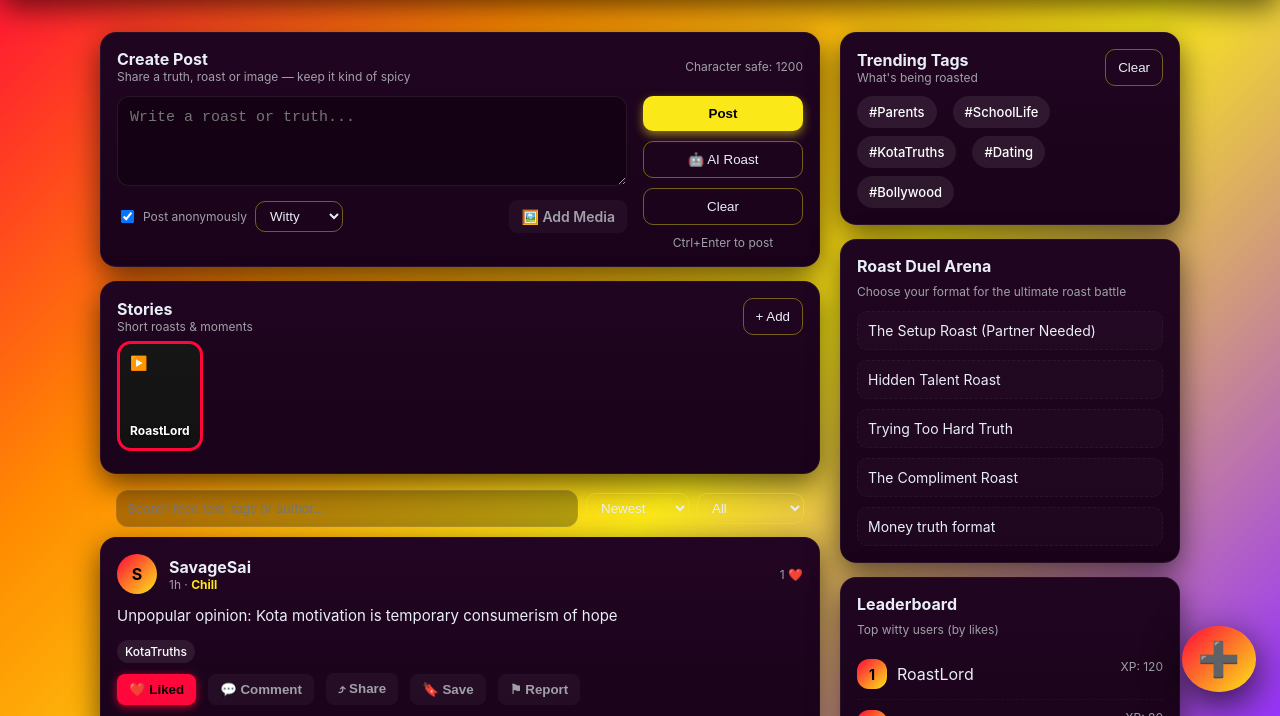
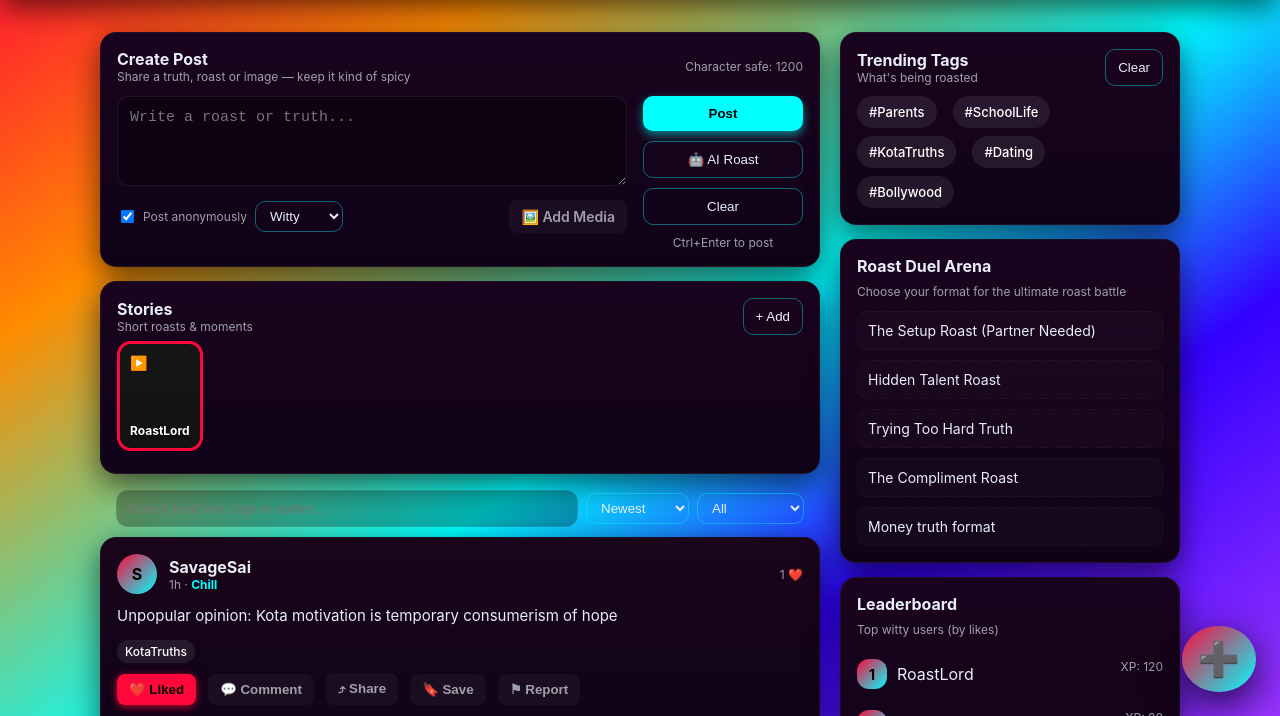
Before and after one commit to avikamat/bharatroasttest, a plain HTML site: page index.html in a window 1280 px wide. Shown: the part 84-800 px from the top of the page. Drawn offline with Linux system fonts and the light colour scheme.

Commit message:
Update index.html

```diff
--- a/index.html
+++ b/index.html
@@ -8,17 +8,17 @@
 <link rel="manifest" href="site.webmanifest">
 <style>
   /* ---------------------------
-     Base theme & utilities (Multi-Colored Hot Theme)
+     Base theme & utilities (Multi-Colored Hot Theme - Cyan Edition)
      --------------------------- */
   :root{
-    /* New Palette: Deep Purple-Black (for text/cards), NEON Hot Accents */
-    --bg-primary:#08080A; /* Used for base dark elements */
-    --card:#1A031A; /* Very dark card, slightly purple tint for contrast */
+    /* New Palette: Deep Purple-Black (for text/cards), NEON Hot/Cyan Accents */
+    --bg-primary:#05050C; /* Very dark blue-black base */
+    --card:#100318; /* Very dark card, slightly purple tint for contrast */
     --muted:#A0A0A9;
-    --accent:#FF073A; /* Neon Hot Pink/Red */
-    --accent-2:#FBE818; /* Electric Yellow/Gold */
+    --accent:#FF073A; /* Neon Hot Pink/Red (Kept) */
+    --accent-2:#00FFFF; /* 🔥 ELECTRIC CYAN (NEW) */
     --glass: rgba(255,255,255,0.05);
-    --glass-fixed: rgba(26, 3, 26, 0.85); /* Dark, slightly tinted glass for fixed bars */
+    --glass-fixed: rgba(16, 3, 24, 0.85); /* Dark, slightly tinted glass for fixed bars */
     --success:#08a045;
     --danger:#FF4D4F;
     font-family: Inter, ui-sans-serif, system-ui, -apple-system, "Segoe UI", Roboto, "Helvetica Neue", Arial;
@@ -26,10 +26,10 @@
   }
   html,body{
     height:100%; margin:0;
-    /* --- NEW FUN & MULTI-COLORED HOT BACKGROUND --- */
+    /* --- NEW FUN & MULTI-COLORED HOT BACKGROUND (Added Cyan, Reduced Yellow) --- */
     background:
-        /* 1. Base Fiery Gradient: Hot Red, Orange, Yellow, Purple */
-        linear-gradient(135deg, #FF073A 0%, #FF8C00 30%, #FBE818 60%, #9933FF 100%);
+        /* 1. Extended Fiery Gradient: Pink, Orange, CYAN, Violet, Purple */
+        linear-gradient(145deg, #FF073A 0%, #FF8C00 25%, #00FFFF 55%, #3300FF 75%, #9933FF 100%);
     color:#e8eef6; /* Light text for contrast */
     overflow-x: hidden; /* CRITICAL: Prevent horizontal scroll */
   }
@@ -76,7 +76,7 @@
   .nav-btn:active{ transform: scale(0.95); }
   .nav-btn .icon { font-size: 26px; }
   .nav-btn .icon-small{ font-size: 22px; }
-  .nav-btn.active{ color: var(--accent-2); } /* Use gold for active accent */
+  .nav-btn.active{ color: var(--accent-2); } /* Use CYAN for active accent */
 
   /* Media Query for mobile/tablet screens */
   @media(max-width:980px){
@@ -151,7 +151,7 @@
   /* Cards & layout */
   .card{
     /* Use a dark, slightly tinted background for the cards to stand out on the hot background */
-    background:linear-gradient(180deg, #200520 0%, #1A031A 100%); /* Adjusted card gradient to match new theme */
+    background:linear-gradient(180deg, #1A031E 0%, #100318 100%); /* Adjusted card gradient to match new theme */
     padding:16px;
     border-radius:var(--radius);
     margin-bottom:14px;
@@ -160,29 +160,29 @@
   }
   .small{font-size:12px;color:var(--muted)}
   .btn{
-    background:var(--accent-2); /* Use bright gold/yellow for main button */
+    background:var(--accent-2); /* Use bright CYAN for main button */
     border:none;
     padding:10px 14px;
     border-radius:10px;
     color:#000;
     cursor:pointer;
     font-weight:700;
-    box-shadow:0 4px 10px rgba(251, 232, 24, 0.5); /* Yellow shadow */
+    box-shadow:0 4px 10px rgba(0, 255, 255, 0.5); /* CYAN shadow */
   }
   .btn:active{transform:scale(0.98)}
 
   /* --- GHOST BUTTON VISIBILITY FIX (Kept) --- */
   .ghost{
     background:transparent;
-    /* Use a solid white/accent border for high contrast */
-    border:1px solid rgba(251, 232, 24, 0.4); /* Accent-2 with 40% transparency */
+    /* Use a solid cyan/accent border for high contrast */
+    border:1px solid rgba(0, 255, 255, 0.4); /* Accent-2 (Cyan) with 40% transparency */
     padding:10px 12px;
     border-radius:10px;
     color:#e8eef6; /* Use main text color (light) for visibility */
     cursor:pointer;
     font-weight: 500;
   }
-  .ghost:hover{background:rgba(251, 232, 24, 0.1); color: #fff;} /* Light background tint on hover */
+  .ghost:hover{background:rgba(0, 255, 255, 0.1); color: #fff;} /* Light cyan tint on hover */
   .ghost:active{transform:scale(0.98)}
   /* --- END GHOST BUTTON FIX --- */
 
@@ -205,7 +205,7 @@
   .post{
     padding:16px;
     border-radius:var(--radius);
-    background:linear-gradient(180deg,#220522, #1A031A); /* Slightly deeper background for posts */
+    background:linear-gradient(180deg,#1A051A, #100318); /* Slightly deeper background for posts */
     border:1px solid rgba(255,255,255,0.04);
   }
   .post:hover{
@@ -443,7 +443,7 @@
     <span class="icon">✨</span>
     <span>Explore</span>
   </button>
-  <button class="nav-btn" id="mobileOpenDMs" title="DMs">
+  <button class="nav-btn" id="mobileOpenDMs" title="Messages">
     <span class="icon-small">💬</span>
     <span>Messages</span>
   </button>
@@ -1240,7 +1240,7 @@ function openThread(threadId){
 
   const root = document.getElementById('dmThread');
   root.innerHTML = t.messages.map(m=>
-    `<div style="padding:8px; background: ${m.from === state.currentUserId ? 'rgba(255, 7, 58, 0.2)' : 'rgba(251, 232, 24, 0.2)'}; border-radius: 10px; margin-bottom: 6px; margin-left: ${m.from === state.currentUserId ? 'auto' : '0'}; width: fit-content; max-width: 90%;">
+    `<div style="padding:8px; background: ${m.from === state.currentUserId ? 'rgba(255, 7, 58, 0.2)' : 'rgba(0, 255, 255, 0.2)'}; border-radius: 10px; margin-bottom: 6px; margin-left: ${m.from === state.currentUserId ? 'auto' : '0'}; width: fit-content; max-width: 90%;">
       <strong>${getUserDisplay(m.from)}</strong>: ${sanitize(m.txt)}
       <div class="u-xxs muted" style="margin-top: 2px;">${timeAgo(m.at)}</div>
     </div>`
```
